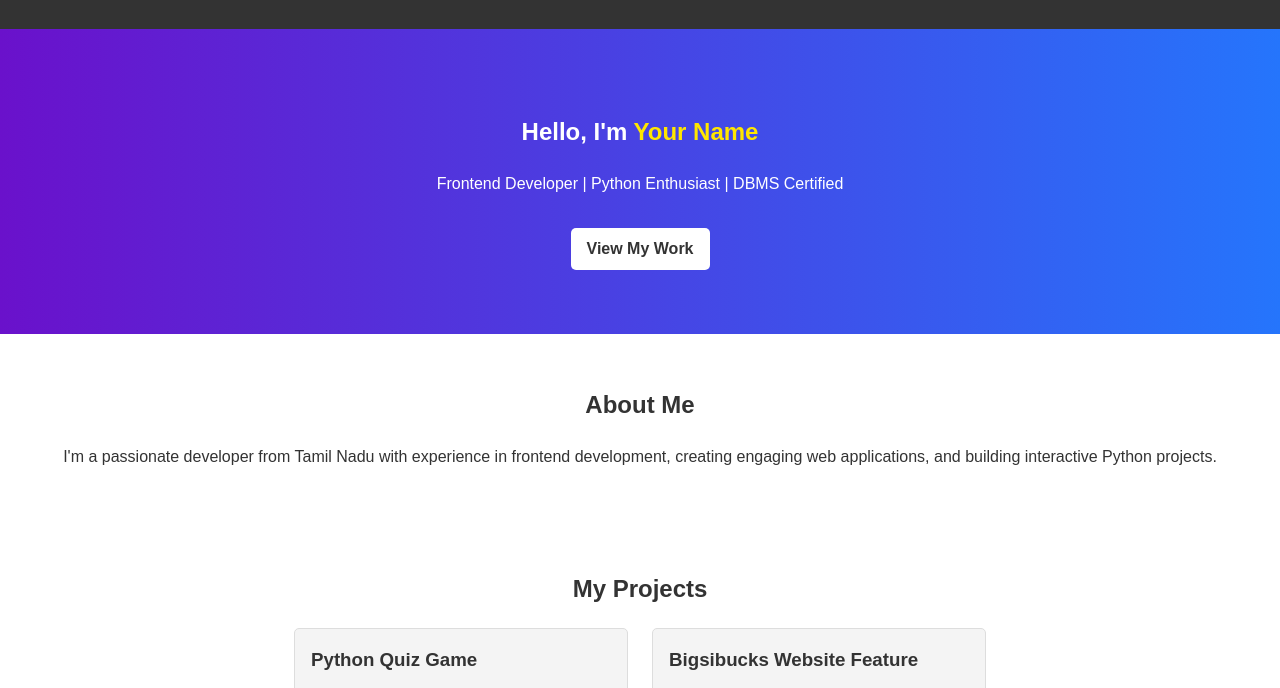
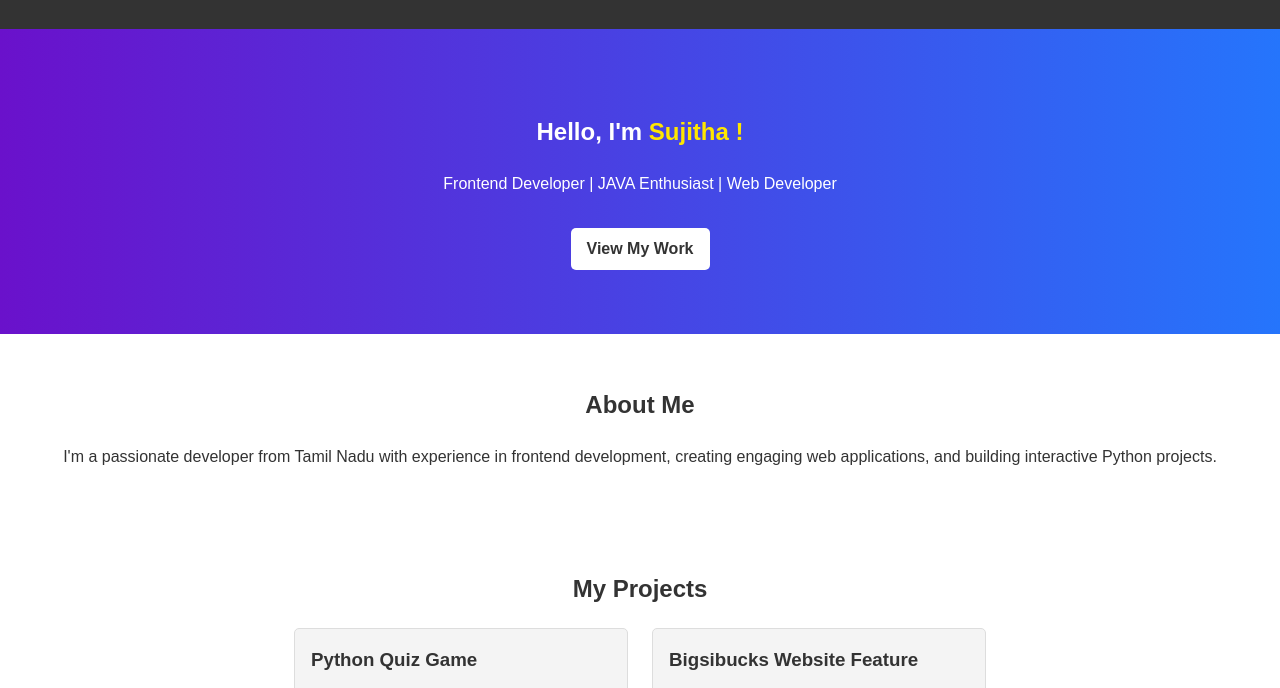
Before and after one commit to Suji2k03/portfolio, a plain HTML site: page index.html in a window 1280 px wide. Shown: the part 61-749 px from the top of the page. Drawn offline with Linux system fonts and the light colour scheme.

Commit message:
changes made

```diff
--- a/index.html
+++ b/index.html
@@ -21,8 +21,8 @@
   <main>
     <!-- Hero Section -->
     <section id="hero">
-      <h1>Hello, I'm <span>Your Name</span></h1>
-      <p>Frontend Developer | Python Enthusiast | DBMS Certified</p>
+      <h1>Hello, I'm <span>Sujitha !</span></h1>
+      <p>Frontend Developer | JAVA Enthusiast | Web Developer</p>
       <a href="#projects" class="btn">View My Work</a>
     </section>
 
```
